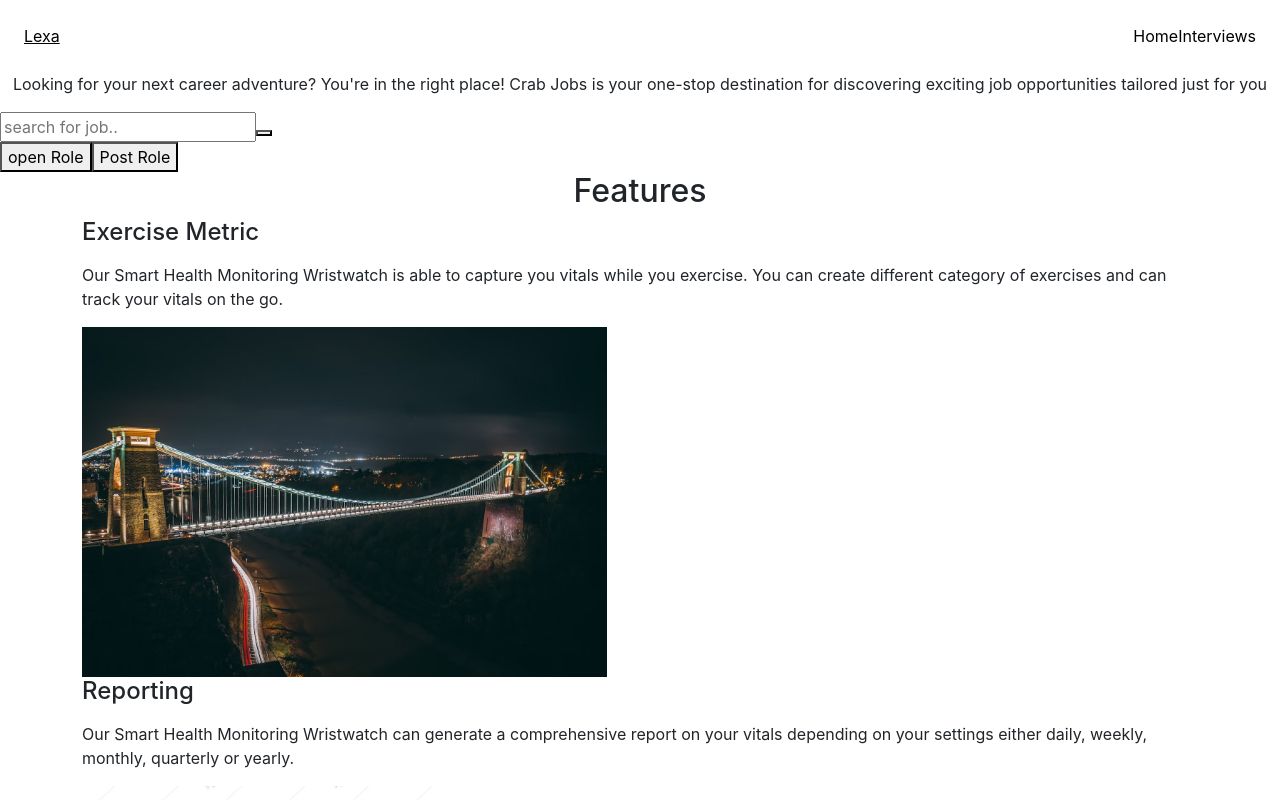
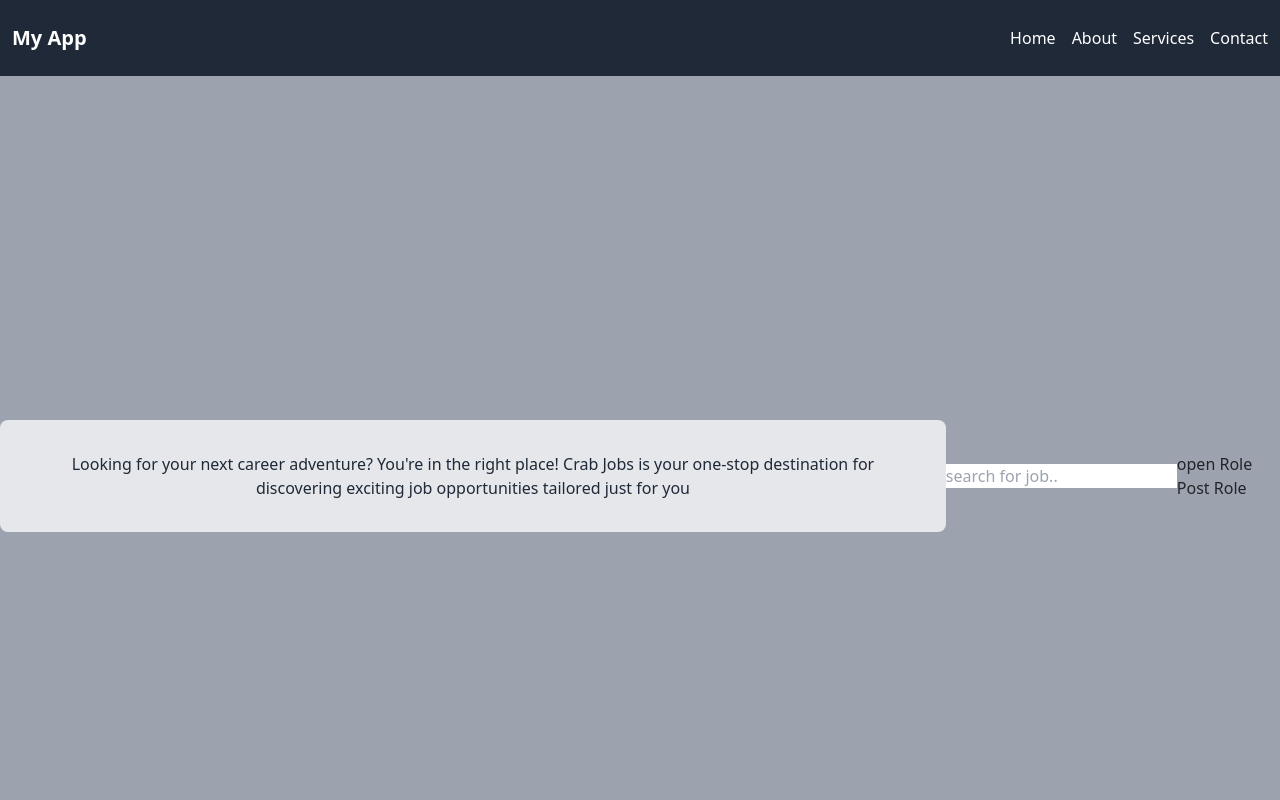
Before and after one commit to alexander784/Jobless-corner, a React (Create React App) app: page / in a window 1280 px wide. Shown: the top 800 px of the page. Built offline with nearby package versions, Linux system fonts and the light colour scheme.

Commit message:
Fix minor change

```diff
--- a/public/index.html
+++ b/public/index.html
@@ -18,6 +18,7 @@
     <link href="https://cdn.jsdelivr.net/npm/bootstrap@5.3.3/dist/css/bootstrap.min.css" rel="stylesheet" integrity="sha384-QWTKZyjpPEjISv5WaRU9OFeRpok6YctnYmDr5pNlyT2bRjXh0JMhjY6hW+ALEwIH" crossorigin="anonymous">
     <script src="https://cdn.jsdelivr.net/npm/@popperjs/core@2.11.8/dist/umd/popper.min.js" integrity="sha384-I7E8VVD/ismYTF4hNIPjVp/Zjvgyol6VFvRkX/vR+Vc4jQkC+hVqc2pM8ODewa9r" crossorigin="anonymous"></script>
 <script src="https://cdn.jsdelivr.net/npm/bootstrap@5.3.3/dist/js/bootstrap.min.js" integrity="sha384-0pUGZvbkm6XF6gxjEnlmuGrJXVbNuzT9qBBavbLwCsOGabYfZo0T0to5eqruptLy" crossorigin="anonymous"></script>
+
     <!--
       Notice the use of %PUBLIC_URL% in the tags above.
       It will be replaced with the URL of the `public` folder during the build.
--- a/src/components/Layout/NavBar.js
+++ b/src/components/Layout/NavBar.js
@@ -3,15 +3,35 @@
 
 const NavBar = () => {
   return (
-    <div className='navbar bg-gray-800 text-black p-4'>
-      <Link to="/" className='logo text-black'>
-        Lexa
-      </Link>
-      <div className='space-x-4'>
-        <Link to="/" style={{ textDecoration: 'none', color: 'black' }}>Home</Link>
-        <Link to="/" style={{ textDecoration: 'none', color: 'black' }}>Interviews</Link>
+    <nav className="bg-gray-800 py-4">
+      <div className="container mx-auto flex justify-between items-center rounded-lg">
+        <div className="text-white font-bold text-xl">
+          <Link to="/">My App</Link>
+        </div>
+        <ul className="flex space-x-4 text-white">
+          <li>
+            <Link to="/" className="hover:text-gray-400">
+              Home
+            </Link>
+          </li>
+          <li>
+            <Link to="/about" className="hover:text-gray-400">
+              About
+            </Link>
+          </li>
+          <li>
+            <Link to="/services" className="hover:text-gray-400">
+              Services
+            </Link>
+          </li>
+          <li>
+            <Link to="/contact" className="hover:text-gray-400">
+              Contact
+            </Link>
+          </li>
+        </ul>
       </div>
-    </div>
+    </nav>
   );
 };
 
--- a/src/index.css
+++ b/src/index.css
@@ -1,13 +1,3 @@
-body {
-  margin: 0;
-  font-family: -apple-system, BlinkMacSystemFont, 'Segoe UI', 'Roboto', 'Oxygen',
-    'Ubuntu', 'Cantarell', 'Fira Sans', 'Droid Sans', 'Helvetica Neue',
-    sans-serif;
-  -webkit-font-smoothing: antialiased;
-  -moz-osx-font-smoothing: grayscale;
-}
-
-code {
-  font-family: source-code-pro, Menlo, Monaco, Consolas, 'Courier New',
-    monospace;
-}
+@tailwind base;
+@tailwind components;
+@tailwind utilities;
--- a/src/pages/Home.js
+++ b/src/pages/Home.js
@@ -8,7 +8,7 @@
 
 const Home = () => {
   return (
-    <div className=''>
+    <div className='size-100 bg-gray-800'>
       <div className='bg-gray-400 flex justify-center items-center h-screen'>
         <div className='info bg-gray-200 p-8 rounded-lg text-center'>
         <p className='text-gray-800'>
```
